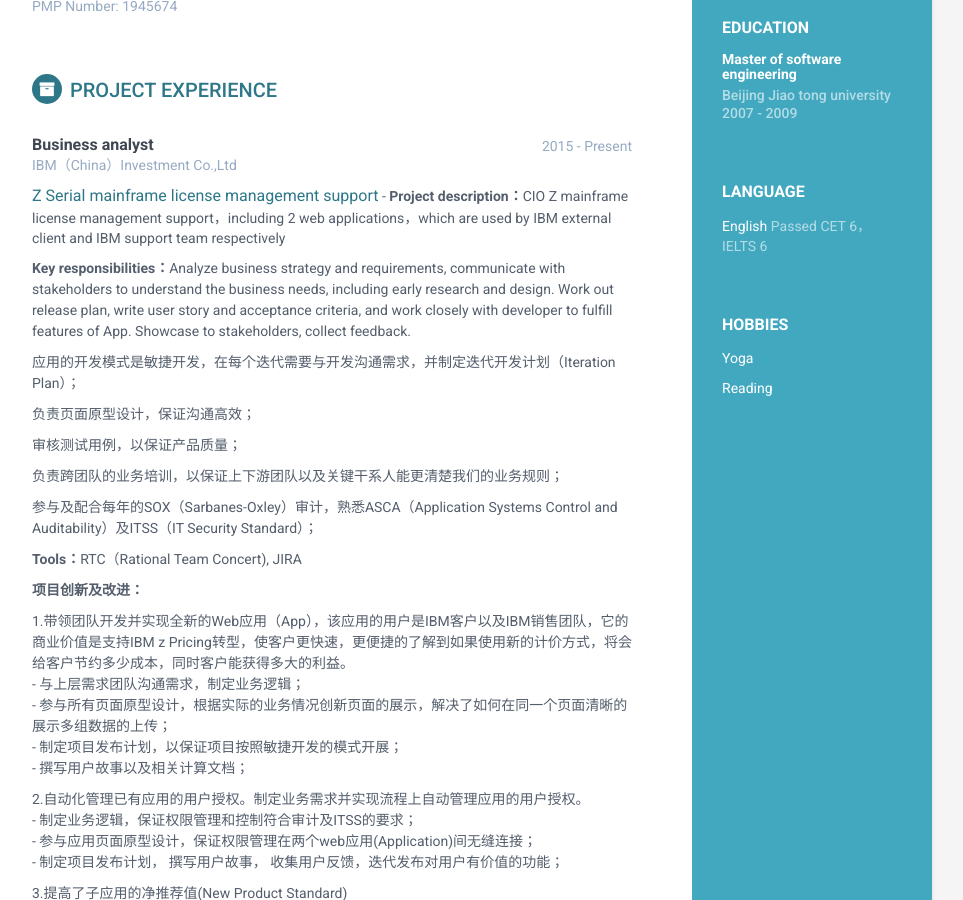
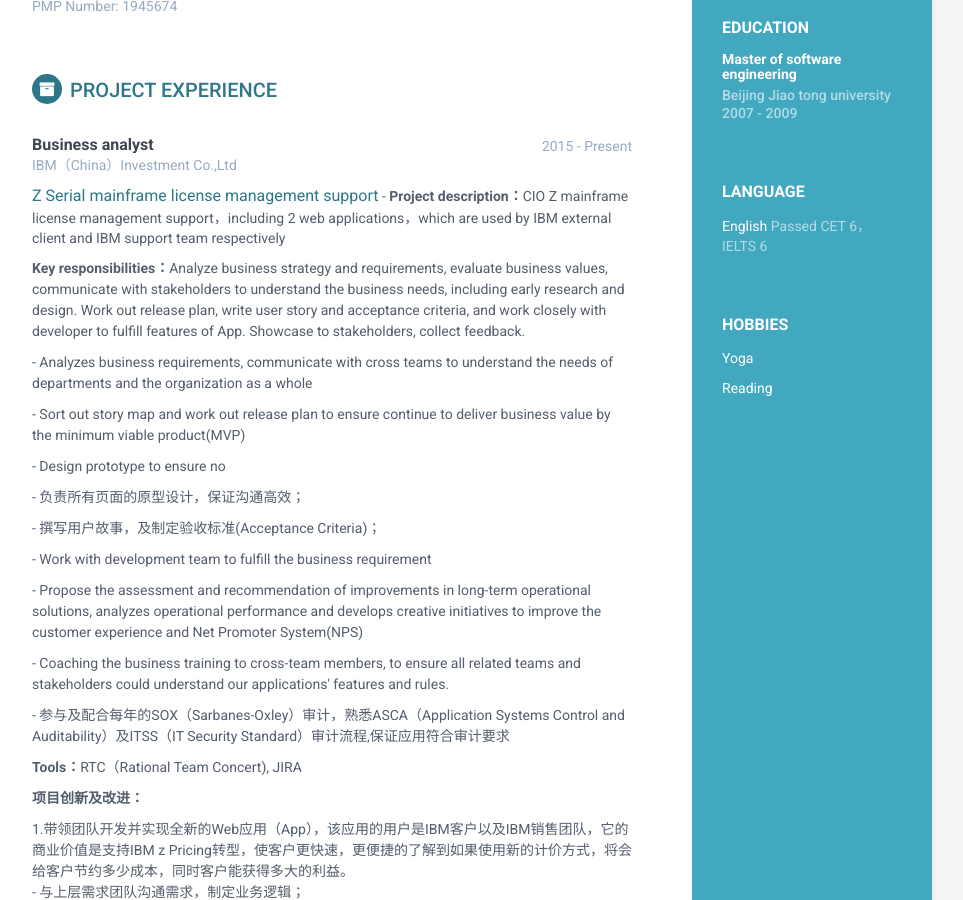
Before and after one commit to liuyang0116/LiuYangResume_EN, a Jekyll site: the page built from index.html, in a window 1280 px wide and 900 px high, scrolled down 564 px. Shown: the whole window, without its empty margins (188-1151 px from the left). Built offline with Jekyll 4.4.1, drawn with Linux system fonts in a browser that asks for light colours.

Commit message:
Update projects.html

```diff
--- a/_includes/projects.html
+++ b/_includes/projects.html
@@ -12,12 +12,16 @@
                     <span class="project-title"><a href="#" target="_blank">Z Serial mainframe license management support</a></span> -
                     <span class="project-tagline"><b>Project description：</b>CIO Z mainframe license management support，including 2 web applications，which are used by IBM external client and IBM support team respectively</span>
 			<p></p>
-			<p><b>Key responsibilities：</b>Analyze business strategy and requirements, communicate with stakeholders to understand the business needs, including early research and design. Work out release plan, write user story and acceptance criteria, and work closely with developer to fulfill features of App. Showcase to stakeholders, collect feedback.</p>
-					<p>应用的开发模式是敏捷开发，在每个迭代需要与开发沟通需求，并制定迭代开发计划（Iteration Plan）；</p>
-					<p>负责页面原型设计，保证沟通高效；</p>
-					<p>审核测试用例，以保证产品质量；</p>
-					<p>负责跨团队的业务培训，以保证上下游团队以及关键干系人能更清楚我们的业务规则；</p>
-					<p>参与及配合每年的SOX（Sarbanes-Oxley）审计，熟悉ASCA（Application Systems Control and Auditability）及ITSS（IT Security Standard）；</p>
+			<p><b>Key responsibilities：</b>Analyze business strategy and requirements, evaluate business values, communicate with stakeholders to understand the business needs, including early research and design. Work out release plan, write user story and acceptance criteria, and work closely with developer to fulfill features of App. Showcase to stakeholders, collect feedback. </p>
+					<p>- Analyzes business requirements, communicate with cross teams to understand the needs of departments and the organization as a whole</p>
+					<p>- Sort out story map and work out release plan to ensure continue to deliver business value by the minimum viable product(MVP)</p>
+					<p>- Design prototype to ensure no  </p>
+					<p>- 负责所有页面的原型设计，保证沟通高效；</p>
+					<p>- 撰写用户故事，及制定验收标准(Acceptance Criteria)；</p>
+					<p>- Work with development team to fulfill the business requirement</p>
+					<p>- Propose the assessment and recommendation of improvements in long-term operational solutions, analyzes operational performance and develops creative initiatives to improve the customer experience and Net Promoter System(NPS)</p>
+					<p>- Coaching the business training to cross-team members, to ensure all related teams and stakeholders could understand our applications' features and rules.</p>
+			                <p>- 参与及配合每年的SOX（Sarbanes-Oxley）审计，熟悉ASCA（Application Systems Control and Auditability）及ITSS（IT Security Standard）审计流程,保证应用符合审计要求</p>
 					<p><b>Tools：</b>RTC（Rational Team Concert), JIRA</p>
 					<p><b>项目创新及改进：</b></p>
 					<p>1.带领团队开发并实现全新的Web应用（App），该应用的用户是IBM客户以及IBM销售团队，它的商业价值是支持IBM z Pricing转型，使客户更快速，更便捷的了解到如果使用新的计价方式，将会给客户节约多少成本，同时客户能获得多大的利益。
```
